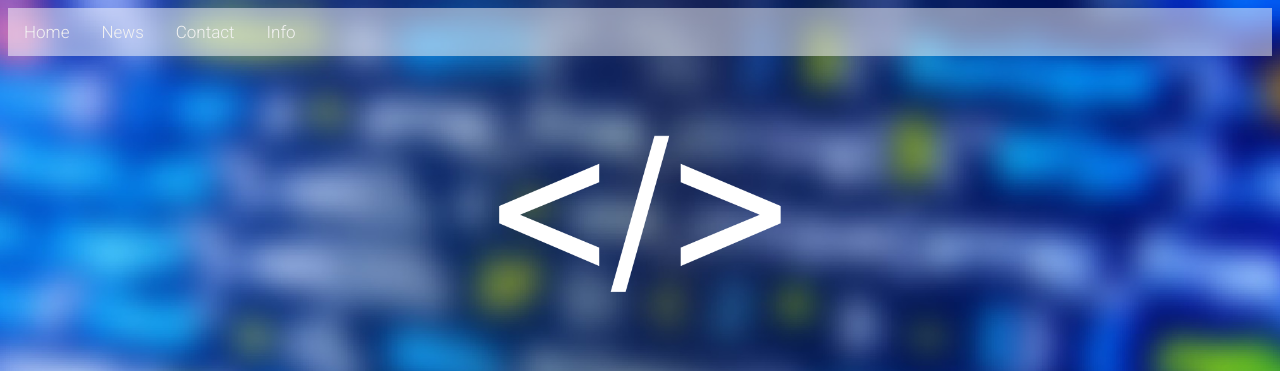
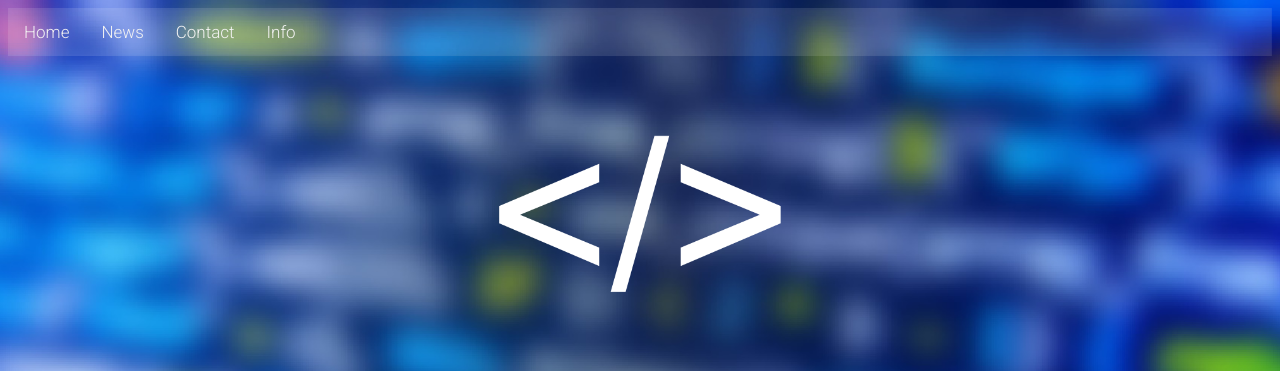
Before and after one commit to z3n01d/BooleanWebsite, a plain HTML site: page index.html in a window 1280 px wide. Shown: the top 371 px of the page. Drawn offline with Linux system fonts and the light colour scheme.

Commit message:
Update style.css

```diff
--- a/style.css
+++ b/style.css
@@ -6,7 +6,7 @@
 }
 
 .topnav {
-    background-color: rgba(255, 255, 255, 0.5);
+    box-shadow: inset 0 0 2000px rgba(255,255,255,0.2);
     backdrop-filter: blur(10);
     overflow: hidden;
 }
```
